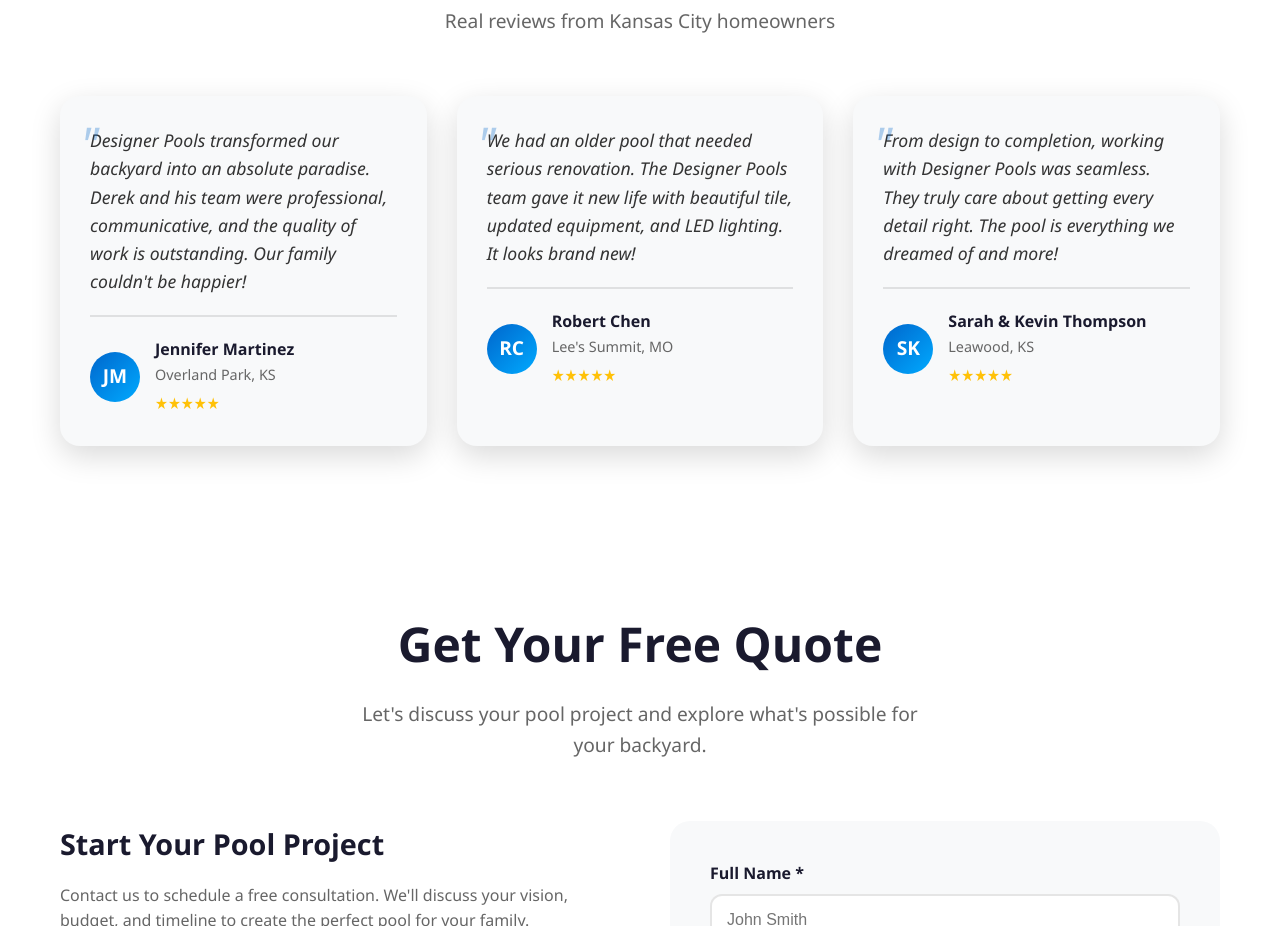
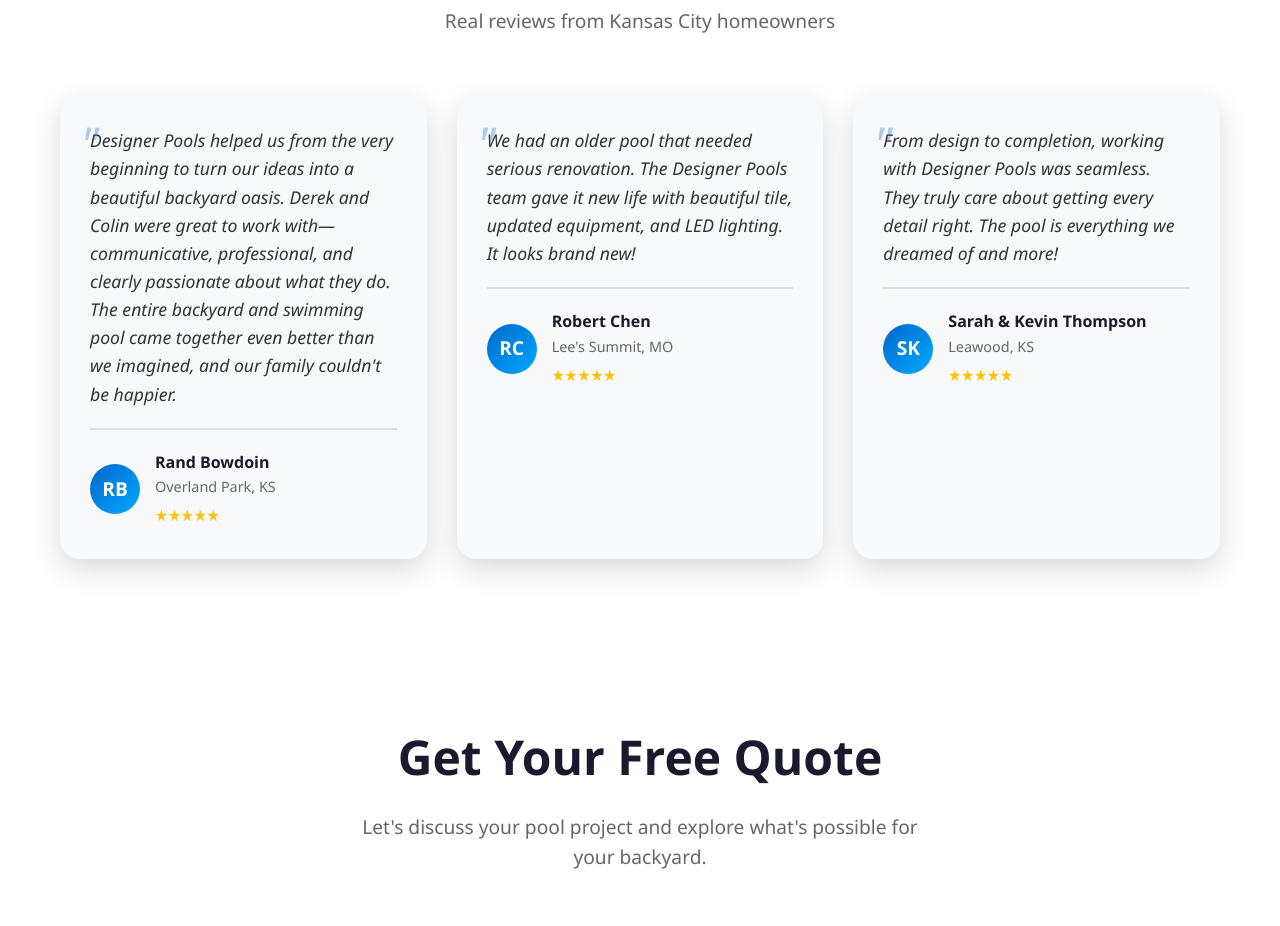
Before and after one commit to team1db0010/webdesignerpools, a website: page public/index.html in a window 1280 px wide. Shown: the part 4180-5106 px from the top of the page. Drawn offline with Linux system fonts and the light colour scheme.

Commit message:
Update testimonial: Replace Jennifer Martinez with Rand Bowdoin review

```diff
--- a/public/index.html
+++ b/public/index.html
@@ -509,12 +509,12 @@
       <div class="testimonials-grid">
         <div class="testimonial-card">
           <div class="testimonial-quote">
-            Designer Pools transformed our backyard into an absolute paradise. Derek and his team were professional, communicative, and the quality of work is outstanding. Our family couldn't be happier!
+            Designer Pools helped us from the very beginning to turn our ideas into a beautiful backyard oasis. Derek and Colin were great to work with—communicative, professional, and clearly passionate about what they do. The entire backyard and swimming pool came together even better than we imagined, and our family couldn't be happier.
           </div>
           <div class="testimonial-author">
-            <div class="testimonial-avatar">JM</div>
+            <div class="testimonial-avatar">RB</div>
             <div class="testimonial-info">
-              <div class="testimonial-name">Jennifer Martinez</div>
+              <div class="testimonial-name">Rand Bowdoin</div>
               <div class="testimonial-location">Overland Park, KS</div>
               <div class="testimonial-stars">★★★★★</div>
             </div>
```
